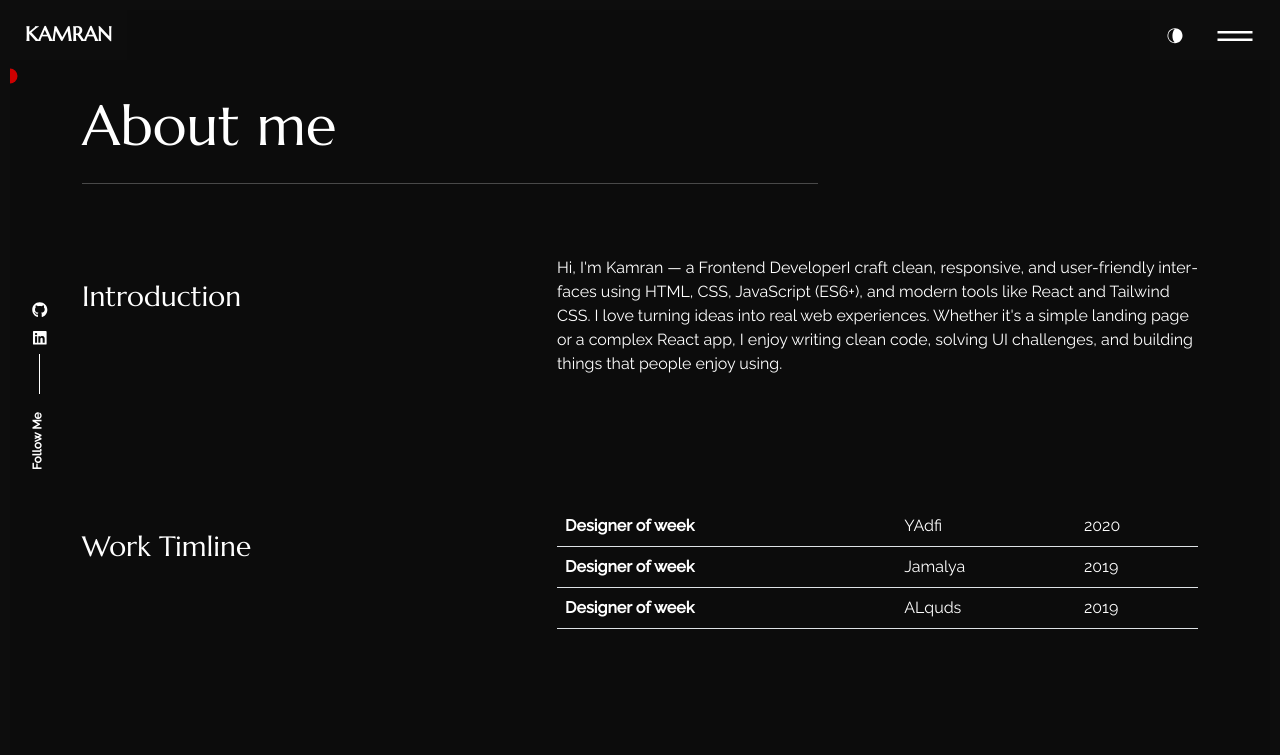
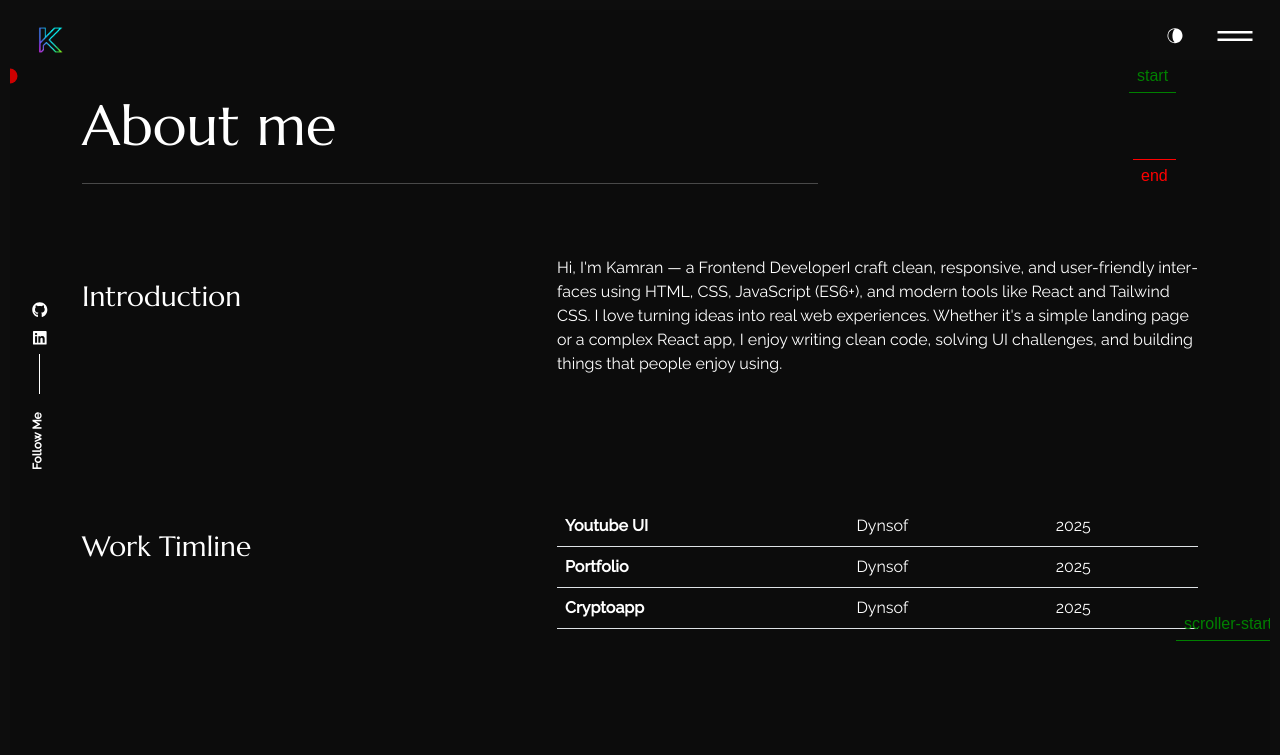
Before and after one commit to Code-with-kamran/Portfolio, a React app: page /about in a window 1280 px wide. Shown: the top 755 px of the page. Built offline with nearby package versions, Linux system fonts and the light colour scheme; some packages are replaced by stand-ins of ours.

Commit message:
pages added

```diff
--- a/package.json
+++ b/package.json
@@ -4,9 +4,11 @@
     "version": "0.1.0",
     "private": true,
     "dependencies": {
+        "@gsap/react": "^2.1.2",
         "bootstrap": "^5.2.3",
         "emailjs-com": "^3.2.0",
         "gh-pages": "^6.3.0",
+        "gsap": "^3.13.0",
         "react": "^18.2.0",
         "react-bootstrap": "^2.7.0",
         "react-dom": "^18.2.0",
--- a/src/components/themetoggle/index.js
+++ b/src/components/themetoggle/index.js
@@ -1,5 +1,6 @@
 import React, { useEffect, useState } from "react";
 import { WiMoonAltWaningCrescent4 } from "react-icons/wi";
+
 
 
 const Themetoggle = () => {
--- a/src/content_option.js
+++ b/src/content_option.js
@@ -1,8 +1,10 @@
 import imgurl from "./assets/images/kamran.png"
+import Klogo from "../src/assets/images/logo.png"
 
-const logotext = "KAMRAN";
+// const logotext = "KAMRAN ";
+const logotext = Klogo;
 const meta = {
-    title: "KAMRAN",
+    title: "KAMRAN ",
     description: "I am Front-End REACT JS Developer  devloper,currently working in DYNSOF",
 };
 
@@ -22,19 +24,19 @@ const dataabout = {
     aboutme: " Hi, I'm Kamran — a Frontend DeveloperI craft clean, responsive, and user-friendly interfaces using HTML, CSS, JavaScript (ES6+), and modern tools like React and Tailwind CSS. I love turning ideas into real web experiences. Whether it's a simple landing page or a complex React app, I enjoy writing clean code, solving UI challenges, and building things that people enjoy using.",
 };
 const worktimeline = [{
-        jobtitle: "Designer of week",
-        where: "YAdfi",
-        date: "2020",
+        jobtitle: "Youtube UI",
+        where: "Dynsof",
+        date: "2025",
     },
     {
-        jobtitle: "Designer of week",
-        where: "Jamalya",
-        date: "2019",
+        jobtitle: "Portfolio",
+        where: "Dynsof",
+        date: "2025",
     },
     {
-        jobtitle: "Designer of week",
-        where: "ALquds",
-        date: "2019",
+        jobtitle: "Cryptoapp",
+        where: "Dynsof",
+        date: "2025",
     },
 ];
 
@@ -53,83 +55,57 @@ const skills = [
     }
 ];
 
-const services = [{
-        title: "UI & UX Design",
-        description: "Lorem ipsum dolor sit amet, consectetur adipiscing elit. Sed at nisl euismod urna bibendum sollicitudin.",
+const services = [
+    {
+        title: "React UI Creation",
+        description: "Building dynamic, interactive, and modern user interfaces (UIs) using React. I focus on creating reusable components, optimizing for performance, and delivering engaging front-end experiences that bring your designs to life."
     },
     {
-        title: "Mobile Apps",
-        description: "Lorem ipsum dolor sit amet, consectetur adipiscing elit. Sed at nisl euismod urna bibendum sollicitudin.",
+        title: "Portfolio Development",
+        description: "Crafting bespoke, high-performance portfolios that effectively showcase your skills, projects, and professional brand. I build intuitive and visually compelling platforms designed to make a strong impression on potential employers or clients."
     },
     {
-        title: "Wordpress Design",
-        description: "Lorem ipsum dolor sit amet, consectetur adipiscing elit. Sed at nisl euismod urna bibendum sollicitudin.",
+        title: "Website Redesign & Development",
+        description: "Transforming existing websites with modern aesthetics and enhanced functionality. I specialize in revamping outdated designs, improving user experience, and rebuilding sites with clean, efficient code for better performance and scalability."
+    },
+    {
+        title: "Responsive Web Design",
+        description: "Ensuring your website looks and functions flawlessly across all devices – from desktops and laptops to tablets and smartphones. My responsive design approach guarantees an optimal viewing and interaction experience for every user, regardless of screen size."
     },
 ];
 
-const dataportfolio = [{
-        img: "https://picsum.photos/400/?grayscale",
-        description: "The wisdom of life consists in the elimination of non-essentials.",
-        link: "#",
+const dataportfolio = [
+    {
+        img: "https://miro.medium.com/v2/resize:fit:1400/0*JtIxYhVuiXx-k-8H", // Image hinting at YouTube clone
+        description: "Developed a responsive YouTube Homepage UI clone using React, focusing on component reusability and dynamic content rendering.",
+        link: "https://example.com/youtube-clone", // Dummy URL for YouTube Clone
     },
     {
-        img: "https://picsum.photos/400/800/?grayscale",
-        description: "The wisdom of life consists in the elimination of non-essentials.",
-        link: "#",
+        img: "https://cdn1.vectorstock.com/i/1000x1000/85/05/web-page-design-business-style-front-end-vector-20648505.jpg", // Image hinting at Crypto Page
+        description: "Built a real-time Cryptocurrency tracker with React, integrating external APIs for live data fetching and dynamic display of crypto prices and market cap.",
+        link: "https://code-with-kamran.github.io/cryptoApp/", // Actual URL provided by user
     },
     {
-        img: "https://picsum.photos/400/?grayscale",
-        description: "The wisdom of life consists in the elimination of non-essentials.",
-        link: "#",
+        img: "https://themewagon.com/wp-content/uploads/2016/08/Best-Free-Multipurpose-Bootstrap-Corporate-Business-Template-1.jpg", // Image for Landing Page
+        description: "Created a modern landing page with interactive elements, showcasing proficiency in React Hooks and CSS animations for engaging user experience.",
+        link: "https://example.com/interactive-landing-page", // Dummy URL
     },
     {
-        img: "https://picsum.photos/400/600/?grayscale",
-        description: "The wisdom of life consists in the elimination of non-essentials.",
-        link: "#",
+        img: "https://cdn.dribbble.com/userupload/17427533/file/original-ff467291c96cfc602917f815fd4c7d69.png?resize=400x0", // Image for E-commerce
+        description: "Designed and developed a responsive e-commerce product listing page, implementing filtering and sorting functionalities in React.",
+        link: "https://example.com/ecommerce-products", // Dummy URL
     },
     {
-        img: "https://picsum.photos/400/300/?grayscale",
-        description: "The wisdom of life consists in the elimination of non-essentials.",
-        link: "#",
+        img: "https://mir-s3-cdn-cf.behance.net/projects/404/ddac92221966325.Y3JvcCw1MjM2LDQwOTYsMjU5LDA.png", // Image for Weather App
+        description: "Developed a dynamic weather application using React, fetching data from a public API and displaying forecasts with intuitive UI.",
+        link: "https://example.com/weather-app", // Dummy URL
     },
     {
-        img: "https://picsum.photos/400/700/?grayscale",
-        description: "The wisdom of life consists in the elimination of non-essentials.",
-        link: "#",
-    },
-
-    {
-        img: "https://picsum.photos/400/600/?grayscale",
-        description: "The wisdom of life consists in the elimination of non-essentials.",
-        link: "#",
-    },
-    {
-        img: "https://picsum.photos/400/300/?grayscale",
-        description: "The wisdom of life consists in the elimination of non-essentials.",
-        link: "#",
-    },
-    {
-        img: "https://picsum.photos/400/?grayscale",
-        description: "The wisdom of life consists in the elimination of non-essentials.",
-        link: "#",
-    },
-    {
-        img: "https://picsum.photos/400/550/?grayscale",
-        description: "The wisdom of life consists in the elimination of non-essentials.",
-        link: "#",
-    },
-    {
-        img: "https://picsum.photos/400/?grayscale",
-        description: "The wisdom of life consists in the elimination of non-essentials.",
-        link: "#",
-    },
-    {
-        img: "https://picsum.photos/400/700/?grayscale",
-        description: "The wisdom of life consists in the elimination of non-essentials.",
-        link: "#",
+        img: "https://res.cloudinary.com/dz209s6jk/image/upload/v1668186504/Challenges/vxhhu11tdpmyw2srepdk.jpg", // Image for Task Dashboard
+        description: "Implemented a task management dashboard with drag-and-drop functionality, demonstrating advanced state management and UI interactions in React.",
+        link: "https://example.com/task-dashboard", // Dummy URL
     },
 ];
-
 const contactConfig = {
     YOUR_EMAIL: "nkamran045@gmail.com",
     YOUR_FONE: "+92 3220867157",
--- a/src/header/index.js
+++ b/src/header/index.js
@@ -18,7 +18,8 @@ const Headermain = () => {
       <header className="fixed-top site__header">
         <div className="d-flex align-items-center justify-content-between">
           <Link  className="navbar-brand nav_ac" to="/">
-            {logotext}
+            {/* {logotext} */}
+            <img src={logotext} />
           </Link>
           <div className="d-flex align-items-center">
           <Themetoggle />
--- a/src/header/style.css
+++ b/src/header/style.css
@@ -2,6 +2,10 @@
     top: 10px;
     padding-left: 10px;
     padding-right: 10px;
+
+}
+.site__header img{
+    width: 50px;
 }
 
 .menu__button {
--- a/src/pages/about/index.js
+++ b/src/pages/about/index.js
@@ -2,6 +2,11 @@ import React from "react";
 import "./style.css";
 import { Helmet, HelmetProvider } from "react-helmet-async";
 import { Container, Row, Col } from "react-bootstrap";
+import { useGSAP } from "@gsap/react";
+import gsap from "gsap";
+import { useRef } from "react";
+import { ScrollTrigger } from 'gsap/ScrollTrigger';
+
 import {
   dataabout,
   meta,
@@ -9,8 +14,51 @@ import {
   skills,
   services,
 } from "../../content_option";
+gsap.registerPlugin(ScrollTrigger);
+export const About = () => {
+  useGSAP(()=>{
+    const tl = gsap.timeline(
+      {
+        x:-1000,
+        trigger:'#left',
+        duration:1,
+        delay:2,
 
-export const About = () => {
+
+      },
+      {
+        x:0,
+
+        duration:2, scrollTrigger: {
+          trigger: '#left',
+          start: 'top 65%',
+          // end:'top -100%',// when the top of the element hits 80% of viewport
+           toggleActions: 'play reverse play reverse',
+          markers: false // change to true for visual debugging
+        }
+      }
+    )
+    gsap.fromTo("#right",
+      {
+        x:1000,
+
+      },
+      {
+        x:0,
+
+        duration:2, scrollTrigger: {
+          trigger: '#left',
+          start: 'top 80%',
+          // end:'top 10%',// when the top of the element hits 80% of viewport
+           toggleActions: "play none play reverse",
+
+          markers: true // change to true for visual debugging
+        }
+      }
+    )
+
+
+  },[])
   return (
     <HelmetProvider>
       <Container className="About-header">
@@ -19,19 +67,21 @@ export const About = () => {
           <title> About | {meta.title}</title>
           <meta name="description" content={meta.description} />
         </Helmet>
-        <Row className="mb-5 mt-3 pt-md-3">
-          <Col lg="8">
-            <h1 className="display-4 mb-4">About me</h1>
-            <hr className="t_border my-4 ml-0 text-left" />
-          </Col>
-        </Row>
+
+          <Row className="mb-5 mt-3 pt-md-3">
+            <Col lg="8">
+              <h1 className="display-4 mb-4" id="left" >About me</h1>
+              <hr className="t_border my-4 ml-0 text-left" />
+            </Col>
+          </Row>
         <Row className="sec_sp">
           <Col lg="5">
-            <h3 className="color_sec py-4">{dataabout.title}</h3>
+            <h3 className="color_sec py-4" id="left">{dataabout.title}</h3>
           </Col>
-          <Col lg="7" className="d-flex align-items-center">
+
+          <Col lg="7" className="d-flex align-items-center" >
             <div>
-              <p>{dataabout.aboutme}</p>
+              <p id="right">{dataabout.aboutme}</p>
             </div>
           </Col>
         </Row>
@@ -57,7 +107,7 @@ export const About = () => {
         </Row>
         <Row className="sec_sp">
           <Col lg="5">
-            <h3 className="color_sec py-4">Skills</h3>
+            <h3 className="color_sec py-4" id="left" >Skills</h3>
           </Col>
           <Col lg="7">
             {skills.map((data, i) => {
--- a/src/pages/home/index.js
+++ b/src/pages/home/index.js
@@ -3,11 +3,17 @@ import "./style.css";
 import { Helmet, HelmetProvider } from "react-helmet-async";
 import Typewriter from "typewriter-effect";
 import { introdata, meta } from "../../content_option";
-import { Link } from "react-router-dom";
+import { Link, useParams } from "react-router-dom";
+import {About} from '../about'
+import {ContactUs} from '../contact'
+import {Portfolio} from '../portfolio'
+import RevealOnScrollDiv from '../../components/themetoggle'
 
 export const Home = () => {
+  const { userId } = useParams();
   return (
     <HelmetProvider>
+      { console.log(userId) }
       <section id="home" className="home">
         <Helmet>
           <meta charSet="utf-8" />
@@ -15,15 +21,18 @@ export const Home = () => {
           <meta name="description" content={meta.description} />
         </Helmet>
         <div className="intro_sec d-block d-lg-flex align-items-center ">
+
           <div
             className="h_bg-image order-1 order-lg-2 h-100 "
             style={{ backgroundImage: `url(${introdata.your_img_url})` }}
           ></div>
+
           <div className="text order-2 order-lg-1 h-100 d-lg-flex justify-content-center">
             <div className="align-self-center ">
               <div className="intro mx-auto">
                 <h2 className="mb-1x">{introdata.title}</h2>
                 <h1 className="fluidz-48 mb-1x">
+
                   <Typewriter
                     options={{
                       strings: [
@@ -61,6 +70,10 @@ export const Home = () => {
           </div>
         </div>
       </section>
+      < About />
+      <Portfolio />
+      <ContactUs />
+
     </HelmetProvider>
   );
 };
--- a/src/pages/portfolio/index.js
+++ b/src/pages/portfolio/index.js
@@ -23,7 +23,7 @@ export const Portfolio = () => {
           {dataportfolio.map((data, i) => {
             return (
               <div key={i} className="po_item">
-                <img src={data.img} alt="" />
+                <img loading="lazy" src={data.img} alt="" />
                 <div className="content">
                   <p>{data.description}</p>
                   <a href={data.link}>view project</a>
--- a/src/pages/portfolio/style.css
+++ b/src/pages/portfolio/style.css
@@ -19,10 +19,13 @@
     transition: 0.3s ease;
     font-size: 0;
     min-height: 300px;
+    border-radius: 15px;
+    /* background: transparent; */
 }
 
 .po_item img {
     max-width: 100%;
+    border-radius: 15px;
 }
 
 .po_item .content {
```
Also changed, not shown: src/components/themetoggle/Animation.js (added, +38 -0 lines), src/assets/images/logo.png (added), 2 other files.
